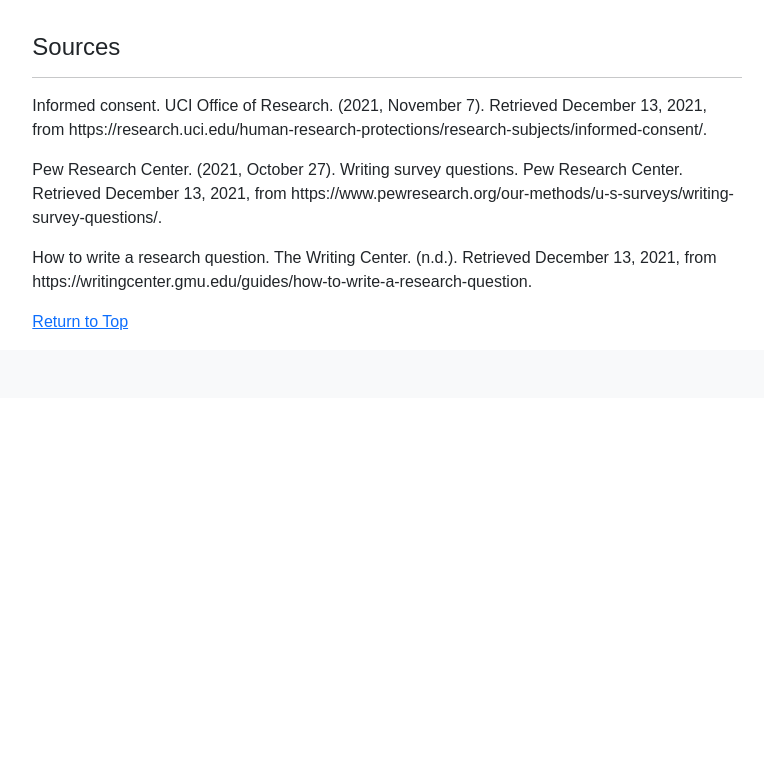
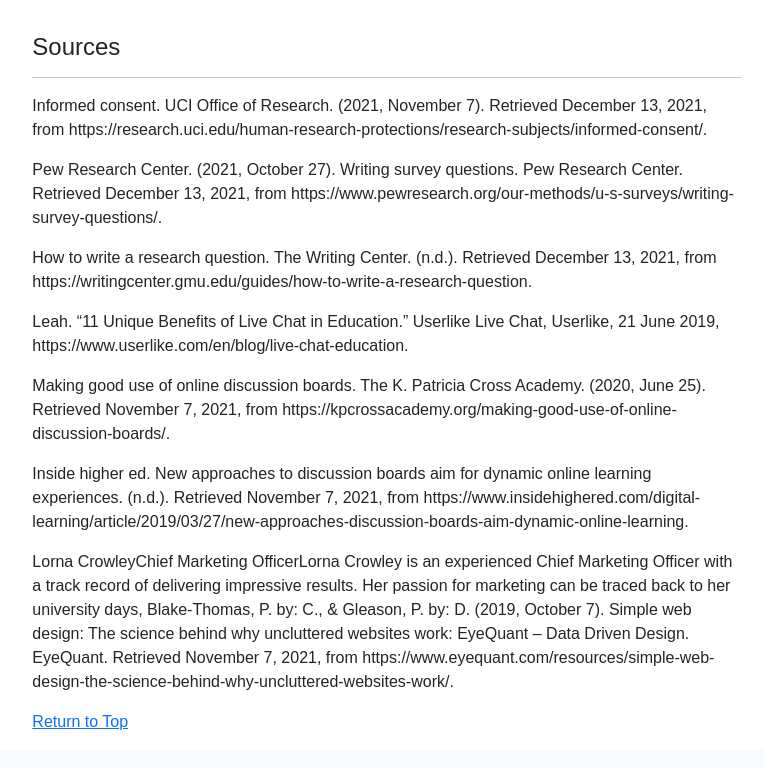
Before and after one commit to Abbiethomas/hci-guys, a plain HTML site: page hci4.html in a window 1280 px wide. Shown: the part 9679-10447 px from the top of the page, without its empty margins (253-1017 px from the left). Before the commit the page ends 10077 px from the top, so only its background shows below. Drawn offline with nearby package versions, Linux system fonts and the light colour scheme.

Commit message:
added sources

```diff
--- a/hci4.html
+++ b/hci4.html
@@ -231,6 +231,12 @@
 				<p>Informed consent. UCI Office of Research. (2021, November 7). Retrieved December 13, 2021, from https://research.uci.edu/human-research-protections/research-subjects/informed-consent/.</p>
 				<p>Pew Research Center. (2021, October 27). Writing survey questions. Pew Research Center. Retrieved December 13, 2021, from https://www.pewresearch.org/our-methods/u-s-surveys/writing-survey-questions/.</p>
 				<p>How to write a research question. The Writing Center. (n.d.). Retrieved December 13, 2021, from https://writingcenter.gmu.edu/guides/how-to-write-a-research-question.</p>
+				<p>Leah. “11 Unique Benefits of Live Chat in Education.” Userlike Live Chat, Userlike, 21 June 2019, https://www.userlike.com/en/blog/live-chat-education.</p>
+				<p>Making good use of online discussion boards. The K. Patricia Cross Academy. (2020, June 25). Retrieved November 7, 2021, from https://kpcrossacademy.org/making-good-use-of-online-discussion-boards/.</p>
+				<p>Inside higher ed. New approaches to discussion boards aim for dynamic online learning experiences. (n.d.). Retrieved November 7, 2021, from https://www.insidehighered.com/digital-learning/article/2019/03/27/new-approaches-discussion-boards-aim-dynamic-online-learning.</p>
+				<p>Lorna CrowleyChief Marketing OfficerLorna Crowley is an experienced Chief Marketing Officer with a track record of delivering impressive results. Her passion for marketing can be traced back to her university days, Blake-Thomas, P. by: C., & Gleason, P. by: D. (2019, October 7). Simple web design: The science behind why uncluttered websites work: EyeQuant – Data Driven Design. EyeQuant. Retrieved November 7, 2021, from https://www.eyequant.com/resources/simple-web-design-the-science-behind-why-uncluttered-websites-work/.</p>
+
+
 
 				<a href="#top">Return to Top</a>
 
```
